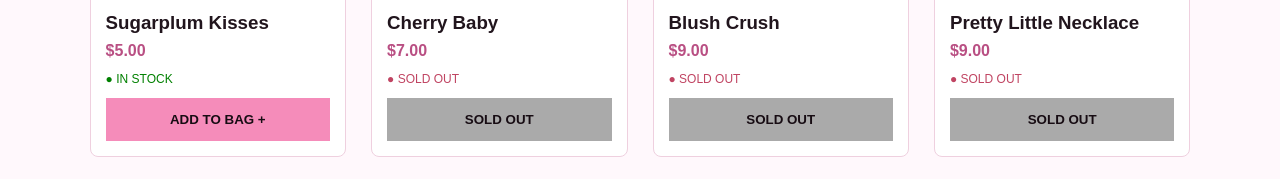
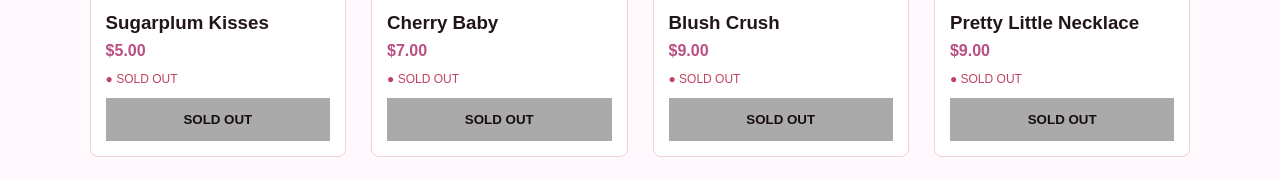
Before and after one commit to PrettyGirlNai2013/craftycreationsbynai, a plain HTML site: page index.html in a window 1280 px wide. Shown: the part 1115-1294 px from the top of the page. Drawn offline with Linux system fonts and the light colour scheme.

Commit message:
Change 'inStock' status for Sugarplum Kisses

```diff
--- a/index.html
+++ b/index.html
@@ -305,7 +305,7 @@ footer span {
     name: "Sugarplum Kisses",
     price: 5.00,
     image: "images/bracelet1.jpg",
-    inStock: true
+    inStock: false
   },
   {
     name: "Cherry Baby",
```
